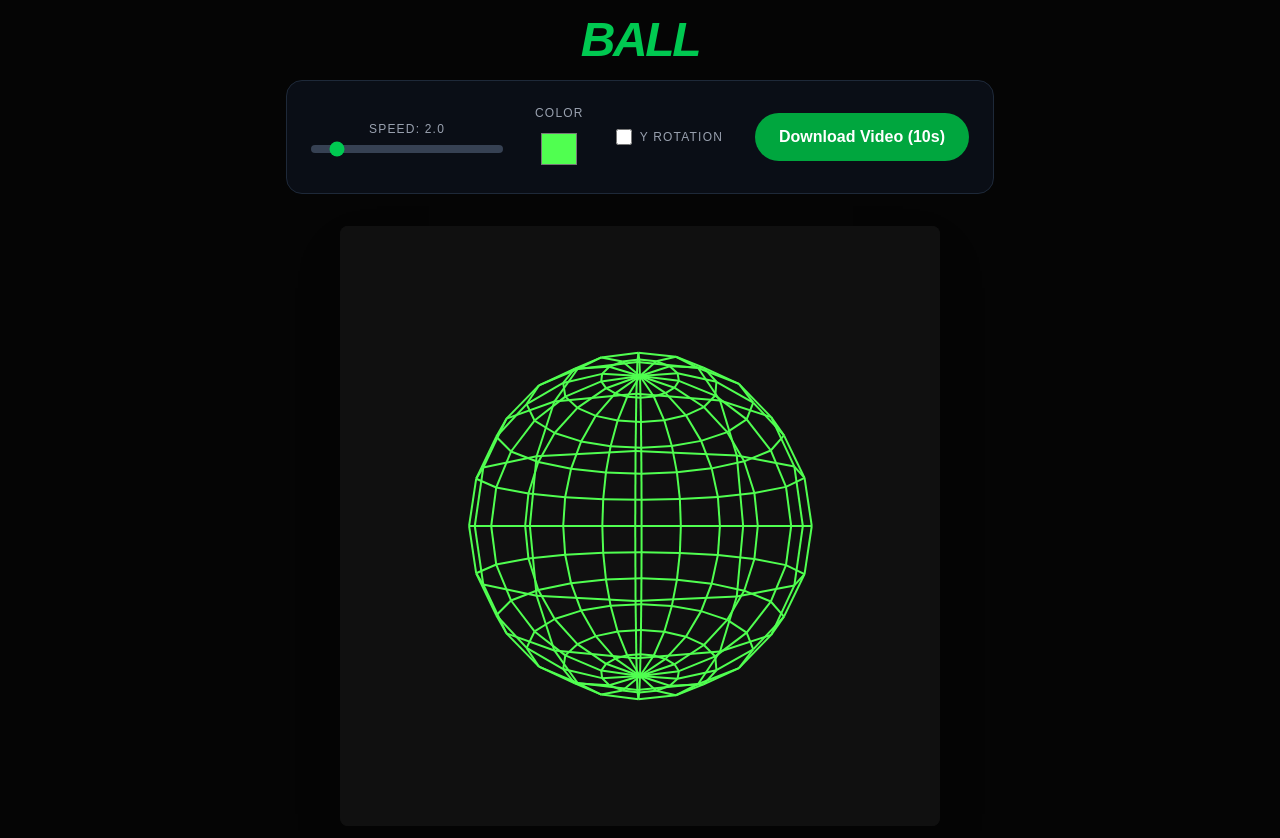
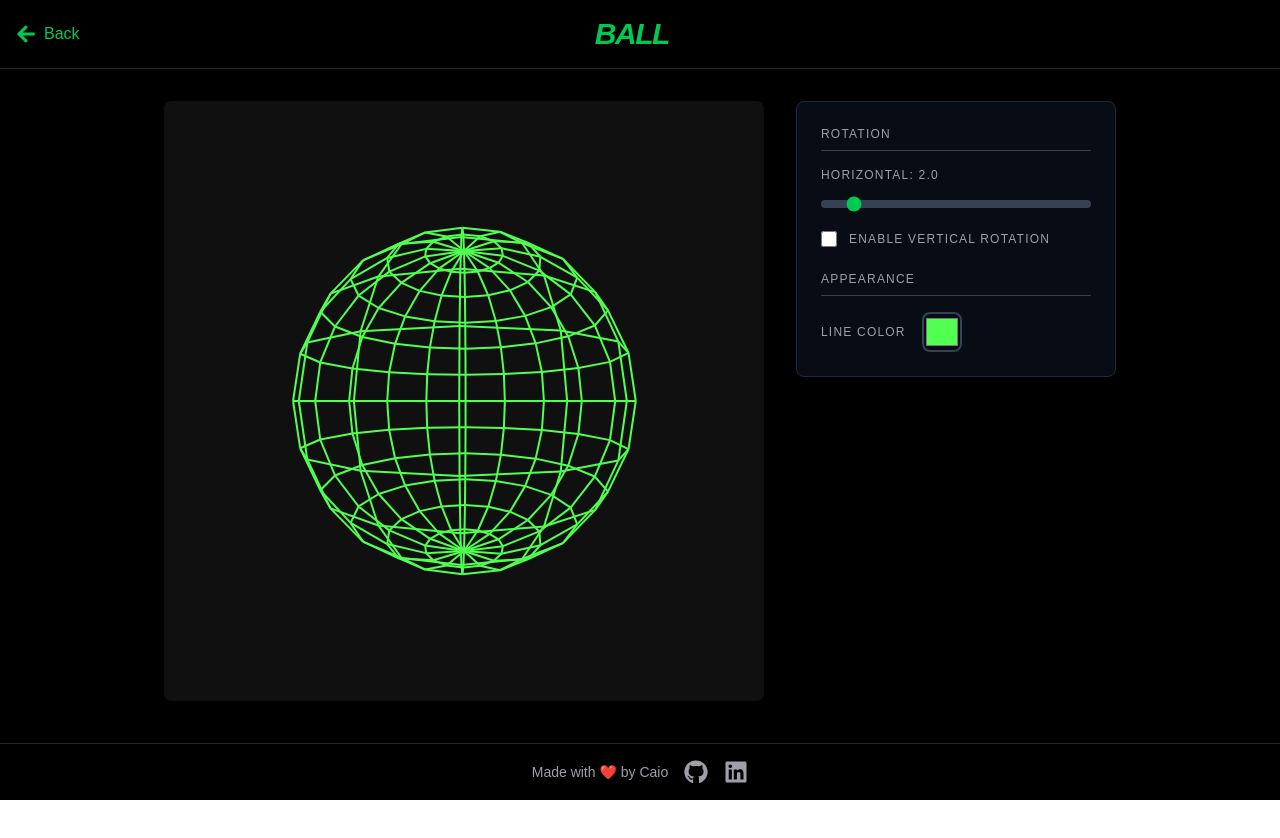
Before and after one commit to caioapolonio/pseudo-3d, a Next.js app: page /art/ball in a window 1280 px wide. Shown: the top 838 px of the page. After the commit the page ends 800 px from the top, so only its background shows below. Built offline with nearby package versions, Linux system fonts and the light colour scheme.

Commit message:
refactor: redesign UI with responsive layout, add footer, improve naming conventions

```diff
--- a/app/art/[id]/page.tsx
+++ b/app/art/[id]/page.tsx
@@ -1,76 +1,29 @@
 'use client'
 import { useParams } from 'next/navigation'
-import { useRef, useState } from 'react'
+import { useState } from 'react'
+import { FaArrowLeft } from 'react-icons/fa'
 import { ARTS } from '@/lib/arts'
 import ArtCanvas from '@/app/components/ArtCanvas'
 import Link from 'next/link'
 
 export default function ArtPage() {
   const params = useParams()
-  const canvasRef = useRef<HTMLCanvasElement>(null)
 
-  const [speed, setSpeed] = useState(0.02)
+  const [horizontalSpeed, setHorizontalSpeed] = useState(0.02)
   const [color, setColor] = useState('#50FF50')
-  const [enableYRotation, setEnableYRotation] = useState(false)
-  const [speedY, setSpeedY] = useState(0.02)
-  const [isRecording, setIsRecording] = useState(false)
-  const [progress, setProgress] = useState(0)
+  const [enableVerticalRotation, setEnableVerticalRotation] = useState(false)
+  const [verticalSpeed, setVerticalSpeed] = useState(0.02)
 
   const art = ARTS.find((a) => a.id === params.id)
-
-  const handleDownloadVideo = () => {
-    const canvas = canvasRef.current
-    if (!canvas) return
-
-    setIsRecording(true)
-    setProgress(0)
-
-    const stream = canvas.captureStream(60)
-    const recorder = new MediaRecorder(stream, {
-      mimeType: 'video/webm',
-      videoBitsPerSecond: 10000000,
-    })
-    const chunks: Blob[] = []
-
-    const duration = 10000
-    const intervalTime = 100
-    const increment = (intervalTime / duration) * 100
-
-    const progressInterval = setInterval(() => {
-      setProgress((prev) => {
-        if (prev >= 100) {
-          clearInterval(progressInterval)
-          return 100
-        }
-        return prev + increment
-      })
-    }, intervalTime)
-
-    recorder.ondataavailable = (e) => chunks.push(e.data)
-    recorder.onstop = () => {
-      clearInterval(progressInterval)
-      const blob = new Blob(chunks, { type: 'video/webm' })
-      const url = URL.createObjectURL(blob)
-      const a = document.createElement('a')
-      a.href = url
-      a.download = `${art?.id || 'art'}-recording.webm`
-      a.click()
-      URL.revokeObjectURL(url)
-      setIsRecording(false)
-      setProgress(0)
-    }
-
-    recorder.start()
-    setTimeout(() => {
-      if (recorder.state !== 'inactive') recorder.stop()
-    }, duration)
-  }
 
   if (!art) {
     return (
       <div className="flex flex-col items-center justify-center min-h-screen bg-black text-white">
         <h1 className="text-2xl mb-4">Art not found!</h1>
-        <Link href="/" className="text-green-500 underline">
+        <Link
+          href="/"
+          className="text-green-500 hover:text-green-400 underline"
+        >
           Back to Home
         </Link>
       </div>
@@ -78,118 +31,105 @@ export default function ArtPage() {
   }
 
   return (
-    <main className="flex flex-col items-center justify-center min-h-screen bg-[#050505] text-white p-4">
-      <h1 className="text-5xl font-black mb-4 tracking-tighter uppercase italic text-green-500">
+    <main className="min-h-screen bg-black text-white flex flex-col">
+      <header className="p-4 flex items-center justify-between border-b border-zinc-800 bg-black/50 backdrop-blur-sm">
+        <Link
+          href="/"
+          className="flex items-center gap-2 text-green-500 hover:text-green-400 transition-colors font-medium"
+        >
+          <FaArrowLeft size={20} />
+          <span className="hidden sm:inline">Back</span>
+        </Link>
+        <h1 className="text-xl md:text-3xl font-black uppercase italic text-green-500 tracking-tighter">
           {art.name}
         </h1>
+        <div className="w-16 sm:w-20" />
+      </header>
 
-      {/* Controles */}
-      <div>
-        <div className="mb-8 flex flex-col md:flex-row items-center gap-8 bg-gray-900/50 p-6 rounded-2xl border border-gray-800">
-          <div className="flex flex-col items-center gap-2">
-            <label className="text-xs uppercase tracking-widest text-gray-400">
-              Speed: {(speed * 100).toFixed(1)}
+      <div className="flex-1 p-4 md:p-8 flex flex-col md:flex-row gap-6 md:gap-8 items-center md:items-start justify-center">
+        <div className="w-full max-w-75 md:max-w-150 aspect-square">
+          <ArtCanvas
+            artData={art.data}
+            width={600}
+            height={600}
+            horizontalSpeed={horizontalSpeed}
+            verticalSpeed={enableVerticalRotation ? verticalSpeed : 0}
+            color={color}
+            className="w-full h-full"
+          />
+        </div>
+
+        <div className="w-full md:w-80 bg-gray-900/50 p-6 rounded-lg border border-gray-800">
+          <div className="mb-6">
+            <h3 className="text-xs uppercase tracking-widest text-gray-400 mb-4 border-b border-gray-700 pb-2">
+              Rotation
+            </h3>
+
+            <div className="mb-4">
+              <label className="text-xs uppercase tracking-widest text-gray-400 block mb-2">
+                Horizontal: {(horizontalSpeed * 100).toFixed(1)}
               </label>
               <input
                 type="range"
                 min="0"
                 max="0.2"
                 step="0.001"
-              value={speed}
-              onChange={(e) => setSpeed(parseFloat(e.target.value))}
-              className="w-48 h-2 bg-gray-700 rounded-lg appearance-none cursor-pointer accent-green-500"
+                value={horizontalSpeed}
+                onChange={(e) => setHorizontalSpeed(parseFloat(e.target.value))}
+                className="w-full h-2 bg-gray-700 rounded-lg appearance-none cursor-pointer accent-green-500"
               />
             </div>
 
-          <div className="flex flex-col items-center gap-2">
-            <label className="text-xs uppercase tracking-widest text-gray-400">
-              Color
-            </label>
-            <input
-              type="color"
-              value={color}
-              onChange={(e) => setColor(e.target.value)}
-              className="w-10 h-10 bg-transparent border-none cursor-pointer"
-            />
-          </div>
-
-          <div className="flex flex-col items-center gap-2">
-            <label className="flex items-center gap-2 cursor-pointer">
+            <div>
+              <label className="flex items-center gap-3 cursor-pointer mb-3">
                 <input
                   type="checkbox"
-                checked={enableYRotation}
-                onChange={(e) => setEnableYRotation(e.target.checked)}
-                className="w-4 h-4 accent-green-500 cursor-pointer"
+                  checked={enableVerticalRotation}
+                  onChange={(e) => setEnableVerticalRotation(e.target.checked)}
+                  className="w-4 h-4 accent-green-500 cursor-pointer rounded"
                 />
                 <span className="text-xs uppercase tracking-widest text-gray-400">
-                Y Rotation
+                  Enable Vertical Rotation
                 </span>
               </label>
-            {enableYRotation && (
-              <div className="flex flex-col items-center gap-1 mt-2">
-                <label className="text-xs uppercase tracking-widest text-gray-400">
-                  Y Speed: {(speedY * 100).toFixed(1)}
+
+              {enableVerticalRotation && (
+                <div className="pl-7">
+                  <label className="text-xs uppercase tracking-widest text-gray-400 block mb-2">
+                    Vertical: {(verticalSpeed * 100).toFixed(1)}
                   </label>
                   <input
                     type="range"
                     min="0"
                     max="0.2"
                     step="0.001"
-                  value={speedY}
-                  onChange={(e) => setSpeedY(parseFloat(e.target.value))}
-                  className="w-48 h-2 bg-gray-700 rounded-lg appearance-none cursor-pointer accent-green-500"
-                />
-              </div>
-            )}
-          </div>
-
-          <div className="flex flex-col items-center gap-3">
-            <button
-              onClick={handleDownloadVideo}
-              disabled={isRecording}
-              className={`px-6 py-3 rounded-full font-bold transition-all min-w-40 ${
-                isRecording
-                  ? 'bg-red-900 text-red-200'
-                  : 'bg-green-600 hover:bg-green-500 text-white'
-              }`}
-            >
-              {isRecording ? 'Recording...' : 'Download Video (10s)'}
-            </button>
-
-            {/* Progress Bar */}
-            {isRecording && (
-              <div className="w-full bg-gray-800 h-1.5 rounded-full overflow-hidden">
-                <div
-                  className="bg-red-500 h-full transition-all duration-100 ease-linear"
-                  style={{ width: `${progress}%` }}
+                    value={verticalSpeed}
+                    onChange={(e) => setVerticalSpeed(parseFloat(e.target.value))}
+                    className="w-full h-2 bg-gray-700 rounded-lg appearance-none cursor-pointer accent-green-500"
                   />
                 </div>
               )}
             </div>
           </div>
-      </div>
 
-      <div className="block md:hidden">
-        <ArtCanvas
-          ref={canvasRef}
-          artData={art.data}
-          width={300}
-          height={300}
-          rotationSpeed={speed}
-          rotationSpeedY={enableYRotation ? speedY : 0}
-          color={color}
+          <div>
+            <h3 className="text-xs uppercase tracking-widest text-gray-400 mb-4 border-b border-gray-700 pb-2">
+              Appearance
+            </h3>
+
+            <div className="flex items-center gap-4">
+              <label className="text-xs uppercase tracking-widest text-gray-400">
+                Line Color
+              </label>
+              <input
+                type="color"
+                value={color}
+                onChange={(e) => setColor(e.target.value)}
+                className="w-10 h-10 bg-transparent border-2 border-gray-700 rounded-lg cursor-pointer hover:border-gray-600 transition-colors"
               />
             </div>
-      <div className="hidden md:block">
-        <ArtCanvas
-          ref={canvasRef}
-          artData={art.data}
-          width={600}
-          height={600}
-          rotationSpeed={speed}
-          rotationSpeedY={enableYRotation ? speedY : 0}
-          color={color}
-        />
+          </div>
+        </div>
       </div>
     </main>
   )
--- a/app/components/ArtCanvas.tsx
+++ b/app/components/ArtCanvas.tsx
@@ -1,5 +1,5 @@
 'use client'
-import { useEffect, useRef, useImperativeHandle, forwardRef } from 'react'
+import { useEffect, useRef } from 'react'
 
 export interface Point3D {
   x: number
@@ -21,37 +21,33 @@ interface ArtCanvasProps {
   artData: () => ArtData
   width?: number
   height?: number
-  rotationSpeed?: number
-  rotationSpeedY?: number
+  horizontalSpeed?: number
+  verticalSpeed?: number
   color?: string
+  className?: string
 }
 
-const ArtCanvas = forwardRef(
-  (
-    {
+const ArtCanvas = ({
   artData,
   width = 400,
   height = 400,
-      rotationSpeed = 0.02,
-      rotationSpeedY = 0,
+  horizontalSpeed = 0.02,
+  verticalSpeed = 0,
   color = '#50FF50',
-    }: ArtCanvasProps,
-    ref,
-  ) => {
+  className = '',
+}: ArtCanvasProps) => {
   const canvasRef = useRef<HTMLCanvasElement>(null)
-    const speedRef = useRef(rotationSpeed)
-    const speedYRef = useRef(rotationSpeedY)
+  const horizontalSpeedRef = useRef(horizontalSpeed)
+  const verticalSpeedRef = useRef(verticalSpeed)
   const colorRef = useRef(color)
 
-    useImperativeHandle(ref, () => canvasRef.current)
+  useEffect(() => {
+    horizontalSpeedRef.current = horizontalSpeed
+  }, [horizontalSpeed])
 
   useEffect(() => {
-      speedRef.current = rotationSpeed
-    }, [rotationSpeed])
-
-    useEffect(() => {
-      speedYRef.current = rotationSpeedY
-    }, [rotationSpeedY])
+    verticalSpeedRef.current = verticalSpeed
+  }, [verticalSpeed])
 
   useEffect(() => {
     colorRef.current = color
@@ -69,8 +65,8 @@ const ArtCanvas = forwardRef(
     ctx.imageSmoothingQuality = 'high'
 
     const { vs, fs } = artData()
-      let angleXZ = 0
-      let angleY = 0
+    let horizontalAngle = 0
+    let verticalAngle = 0
     let animationFrameId: number
 
     const BACKGROUND = '#101010'
@@ -83,32 +79,32 @@ const ArtCanvas = forwardRef(
       }
     }
 
-      const translate_z = ({ x, y, z }: Point3D, dz: number): Point3D => ({
+    const translateZ = ({ x, y, z }: Point3D, dz: number): Point3D => ({
       x,
       y,
       z: z + dz,
     })
 
-      const rotate_xz = ({ x, y, z }: Point3D, angle: number): Point3D => {
+    const rotateAroundY = ({ x, y, z }: Point3D, angle: number): Point3D => {
       const c = Math.cos(angle)
       const s = Math.sin(angle)
       return { x: x * c - z * s, y, z: x * s + z * c }
     }
 
-      const rotate_y = ({ x, y, z }: Point3D, angle: number): Point3D => {
+    const rotateAroundX = ({ x, y, z }: Point3D, angle: number): Point3D => {
       const c = Math.cos(angle)
       const s = Math.sin(angle)
       return { x, y: y * c - z * s, z: y * s + z * c }
     }
 
-      const screen = (p: Point2D): Point2D => ({
+    const toScreenCoords = (p: Point2D): Point2D => ({
       x: ((p.x + 1) / 2) * canvas.width,
       y: (1 - (p.y + 1) / 2) * canvas.height,
     })
 
     const draw = () => {
-        angleXZ += speedRef.current
-        angleY += speedYRef.current
+      horizontalAngle += horizontalSpeedRef.current
+      verticalAngle += verticalSpeedRef.current
       ctx.fillStyle = BACKGROUND
       ctx.fillRect(0, 0, canvas.width, canvas.height)
 
@@ -121,13 +117,13 @@ const ArtCanvas = forwardRef(
           const pRaw = vs[f[i]]
           if (!pRaw) continue
 
-            const pRotXZ = rotate_xz(pRaw, angleXZ)
-            const pRotY = rotate_y(pRotXZ, angleY)
-            const pTrans = translate_z(pRotY, 1)
-            const pProj = screen(project(pTrans))
+          const pHorizontal = rotateAroundY(pRaw, horizontalAngle)
+          const pVertical = rotateAroundX(pHorizontal, verticalAngle)
+          const pTranslated = translateZ(pVertical, 1)
+          const pScreen = toScreenCoords(project(pTranslated))
 
-            if (i === 0) ctx.moveTo(pProj.x, pProj.y)
-            else ctx.lineTo(pProj.x, pProj.y)
+          if (i === 0) ctx.moveTo(pScreen.x, pScreen.y)
+          else ctx.lineTo(pScreen.x, pScreen.y)
         }
         if (f.length > 2) {
           ctx.closePath()
@@ -147,10 +143,9 @@ const ArtCanvas = forwardRef(
       ref={canvasRef}
       width={width}
       height={height}
-        className="rounded-lg shadow-2xl bg-[#101010]"
+      className={`rounded-lg shadow-2xl bg-[#101010] ${className}`}
     />
   )
-  },
-)
-ArtCanvas.displayName = 'ArtCanvas'
+}
+
 export default ArtCanvas
--- /dev/null
+++ b/app/components/Footer.tsx
@@ -0,0 +1,35 @@
+import { FaGithub, FaLinkedin } from 'react-icons/fa'
+
+const Footer = () => {
+  return (
+    <footer className="fixed bottom-0 left-0 right-0 z-50 border-t border-zinc-800 bg-black/50 backdrop-blur-sm p-4 flex flex-col items-center gap-4 text-zinc-400 sm:flex-row sm:justify-center">
+      <p className="text-sm">Made with ❤️ by Caio</p>
+      <div className="flex gap-4">
+        <a
+          href="https://github.com/caioapolonio"
+          target="_blank"
+          rel="noopener noreferrer"
+          className="group relative transform transition-all duration-300 hover:scale-125 hover:rotate-6 hover:text-green-500"
+        >
+          <FaGithub size={24} />
+          <span className="pointer-events-none absolute -top-8 left-1/2 -translate-x-1/2 rounded bg-zinc-800 px-2 py-1 text-xs opacity-0 transition-opacity group-hover:opacity-100 whitespace-nowrap">
+            GitHub
+          </span>
+        </a>
+        <a
+          href="https://linkedin.com/in/caioviniciusmendes"
+          target="_blank"
+          rel="noopener noreferrer"
+          className="group relative transform transition-all duration-300 hover:scale-125 hover:-rotate-6 hover:text-green-500"
+        >
+          <FaLinkedin size={24} />
+          <span className="pointer-events-none absolute -top-8 left-1/2 -translate-x-1/2 rounded bg-zinc-800 px-2 py-1 text-xs opacity-0 transition-opacity group-hover:opacity-100 whitespace-nowrap">
+            LinkedIn
+          </span>
+        </a>
+      </div>
+    </footer>
+  )
+}
+
+export default Footer
--- a/app/layout.tsx
+++ b/app/layout.tsx
@@ -1,34 +1,37 @@
-import type { Metadata } from "next";
-import { Geist, Geist_Mono } from "next/font/google";
-import "./globals.css";
+import type { Metadata } from 'next'
+import { Geist, Geist_Mono } from 'next/font/google'
+import './globals.css'
+import Footer from './components/Footer'
 
 const geistSans = Geist({
-  variable: "--font-geist-sans",
-  subsets: ["latin"],
-});
+  variable: '--font-geist-sans',
+  subsets: ['latin'],
+})
 
 const geistMono = Geist_Mono({
-  variable: "--font-geist-mono",
-  subsets: ["latin"],
-});
+  variable: '--font-geist-mono',
+  subsets: ['latin'],
+})
 
 export const metadata: Metadata = {
-  title: "Pseudo 3D Art Gallery",
-  description: "Interactive 3D wireframe art gallery built with Next.js and Canvas API",
-};
+  title: 'Pseudo 3D Art Gallery',
+  description:
+    'Interactive 3D wireframe art gallery built with Next.js and Canvas API',
+}
 
 export default function RootLayout({
   children,
 }: Readonly<{
-  children: React.ReactNode;
+  children: React.ReactNode
 }>) {
   return (
     <html lang="en">
       <body
-        className={`${geistSans.variable} ${geistMono.variable} antialiased`}
+        className={`${geistSans.variable} ${geistMono.variable} antialiased min-h-screen flex flex-col bg-black`}
       >
-        {children}
+        <div className="flex-1 flex flex-col ">{children}</div>
+        <Footer />
       </body>
     </html>
-  );
+  )
 }
--- a/package.json
+++ b/package.json
@@ -11,7 +11,8 @@
   "dependencies": {
     "next": "16.1.4",
     "react": "19.2.3",
-    "react-dom": "19.2.3"
+    "react-dom": "19.2.3",
+    "react-icons": "^5.5.0"
   },
   "devDependencies": {
     "@tailwindcss/postcss": "^4",
```
Also changed, not shown: app/page.tsx (+22 -6 lines), 1 other file (tests, documents, lock files or other folders). Lines whose indentation alone changed are shown as unchanged.
